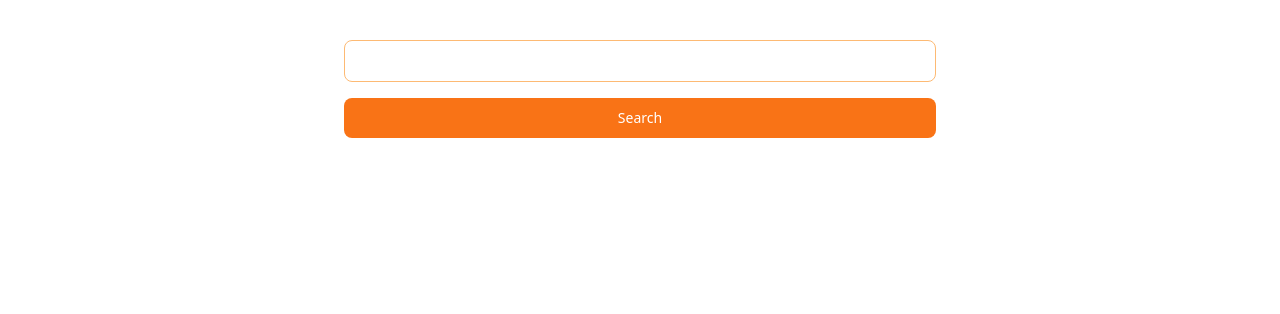
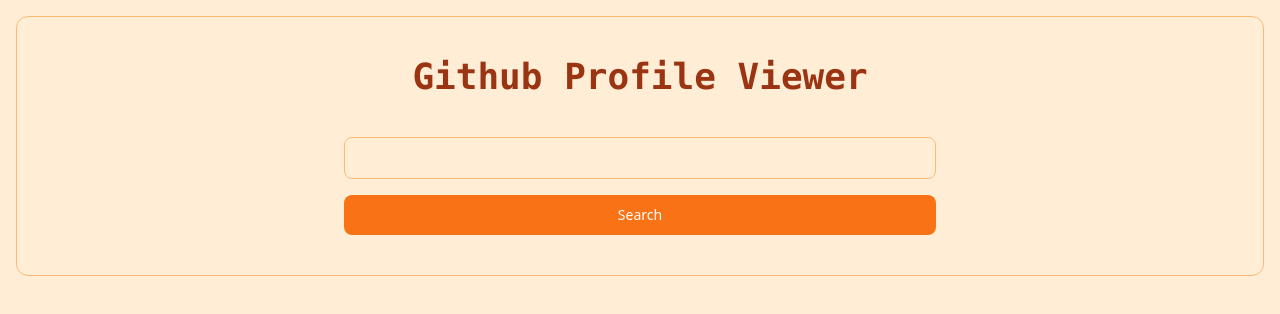
Before and after one commit to anoopraju31/100xdevs_cohort, a React (Vite) app in the folder week 7/assignments/5_github_info_card/: page / in a window 1280 px wide. Shown: the top 314 px of the page. Built offline with nearby package versions, Linux system fonts and the light colour scheme.

Commit message:
Week 7 - Assignments - 5. Github Info Card - App Component - styled

```diff
--- a/week 7/assignments/5_github_info_card/src/App.jsx
+++ b/week 7/assignments/5_github_info_card/src/App.jsx
@@ -2,9 +2,15 @@
 
 const App = () => {
 	return (
-		<div>
-			<Form />
-		</div>
+		<main className='min-h-screen bg-orange-100 p-4'>
+			<div className='border border-orange-300 rounded-xl'>
+				<h1 className='pt-10 text-center text-4xl font-bold font-mono capitalize text-orange-800'>
+					{' '}
+					Github Profile Viewer{' '}
+				</h1>
+				<Form />
+			</div>
+		</main>
 	)
 }
 
```
